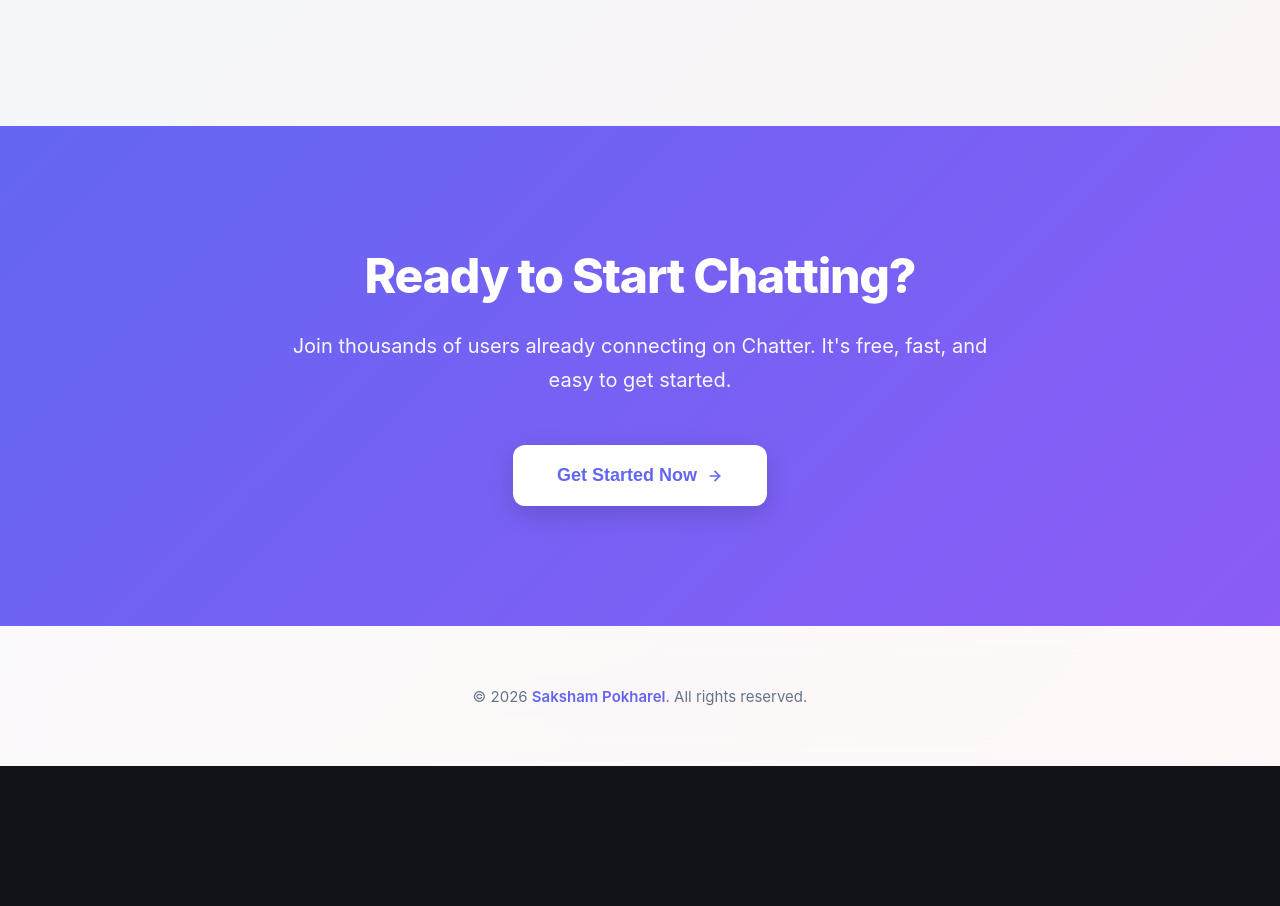
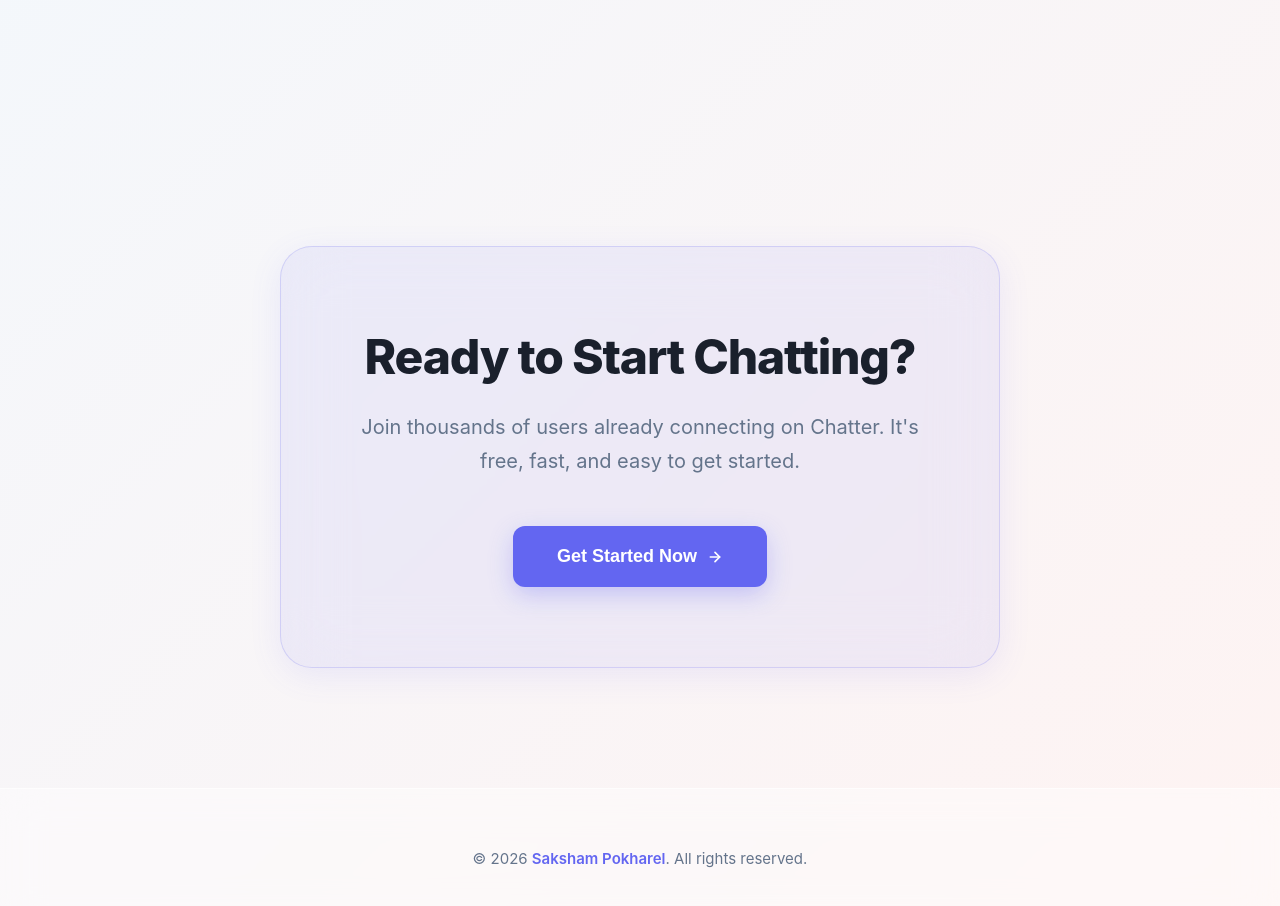
Before and after one commit to sakshampokharel01-beep/Chatter, a React (Vite) app: page / in a window 1280 px wide. Shown: the part 3980-4886 px from the top of the page. Before the commit the page ends 4746 px from the top, so only its background shows below. Built offline with nearby package versions, Linux system fonts and the light colour scheme; no server answers.

Commit message:
Make CTA section translucent with frosted glass effect and rounded edges

```diff
--- a/src/styles/LandingPage.css
+++ b/src/styles/LandingPage.css
@@ -405,19 +405,26 @@
 /* CTA Section */
 .cta {
   padding: 120px 0;
-  background: linear-gradient(135deg, #6366f1 0%, #8b5cf6 100%);
+  background: transparent;
 }
 
 .cta-content {
   text-align: center;
   max-width: 720px;
   margin: 0 auto;
+  padding: 80px 60px;
+  background: rgba(99, 102, 241, 0.08);
+  backdrop-filter: blur(30px);
+  -webkit-backdrop-filter: blur(30px);
+  border-radius: 32px;
+  border: 1px solid rgba(99, 102, 241, 0.2);
+  box-shadow: 0 8px 32px rgba(99, 102, 241, 0.1);
 }
 
 .cta-title {
   font-size: 48px;
   font-weight: 800;
-  color: white;
+  color: #1a202c;
   margin: 0 0 24px 0;
   letter-spacing: -0.025em;
 }
@@ -425,20 +432,20 @@
 .cta-description {
   font-size: 20px;
   line-height: 1.7;
-  color: rgba(255, 255, 255, 0.95);
+  color: #64748b;
   margin: 0 0 48px 0;
 }
 
 .cta .btn-primary {
-  background: white;
-  color: #6366f1;
-  box-shadow: 0 8px 24px rgba(0, 0, 0, 0.15);
+  background: #6366f1;
+  color: white;
+  box-shadow: 0 8px 24px rgba(99, 102, 241, 0.3);
 }
 
 .cta .btn-primary:hover {
-  background: #f8fafc;
+  background: #4f46e5;
   transform: translateY(-2px);
-  box-shadow: 0 12px 32px rgba(0, 0, 0, 0.2);
+  box-shadow: 0 12px 32px rgba(99, 102, 241, 0.4);
 }
 
 /* Footer */
@@ -489,6 +496,10 @@
 
   .cta-title {
     font-size: 36px;
+  }
+
+  .cta-content {
+    padding: 60px 32px;
   }
 
   .features-grid,
@@ -543,6 +554,10 @@
     font-size: 30px;
   }
 
+  .cta-content {
+    padding: 48px 24px;
+  }
+
   .stat-number {
     font-size: 32px;
   }
```
